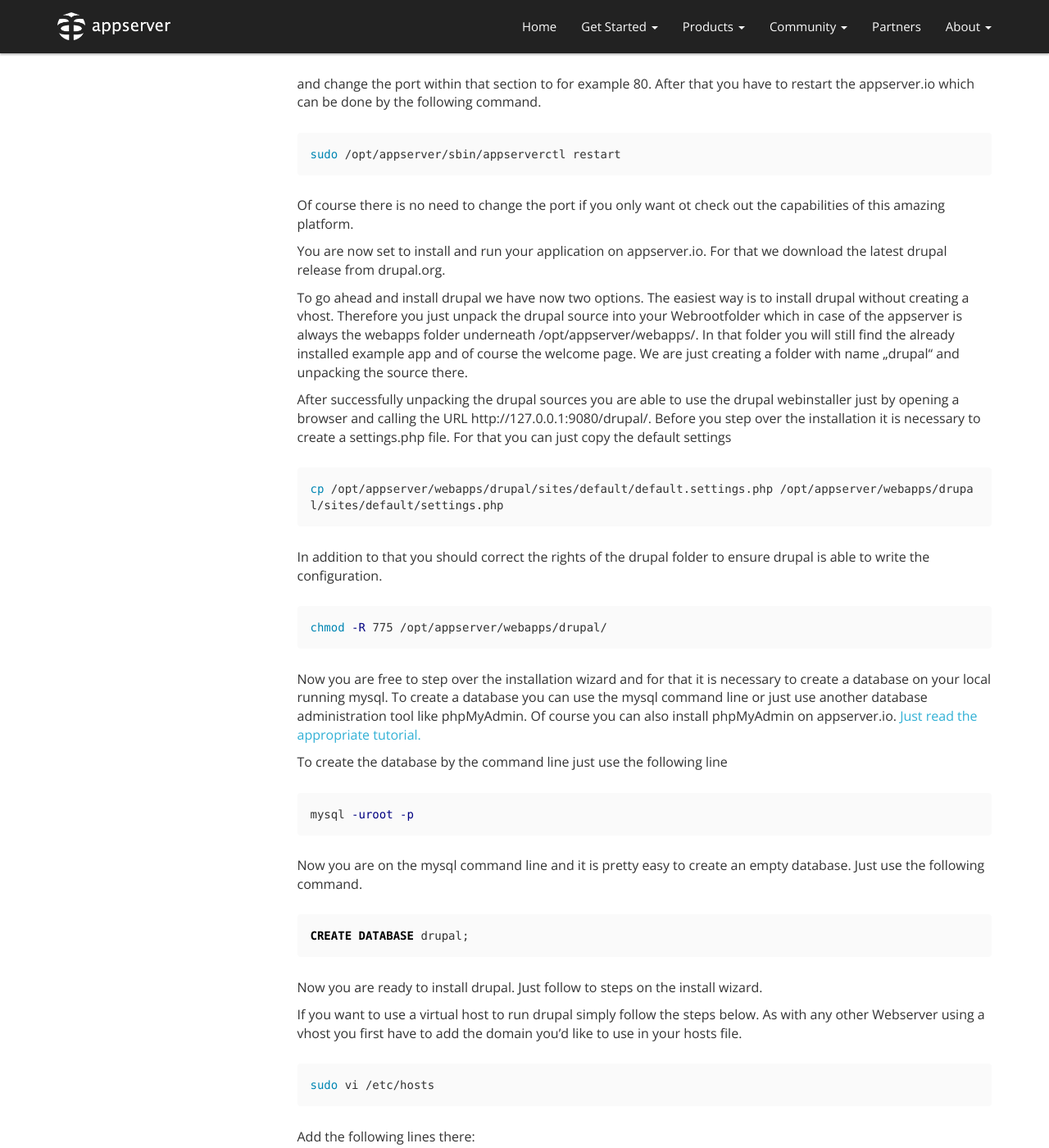
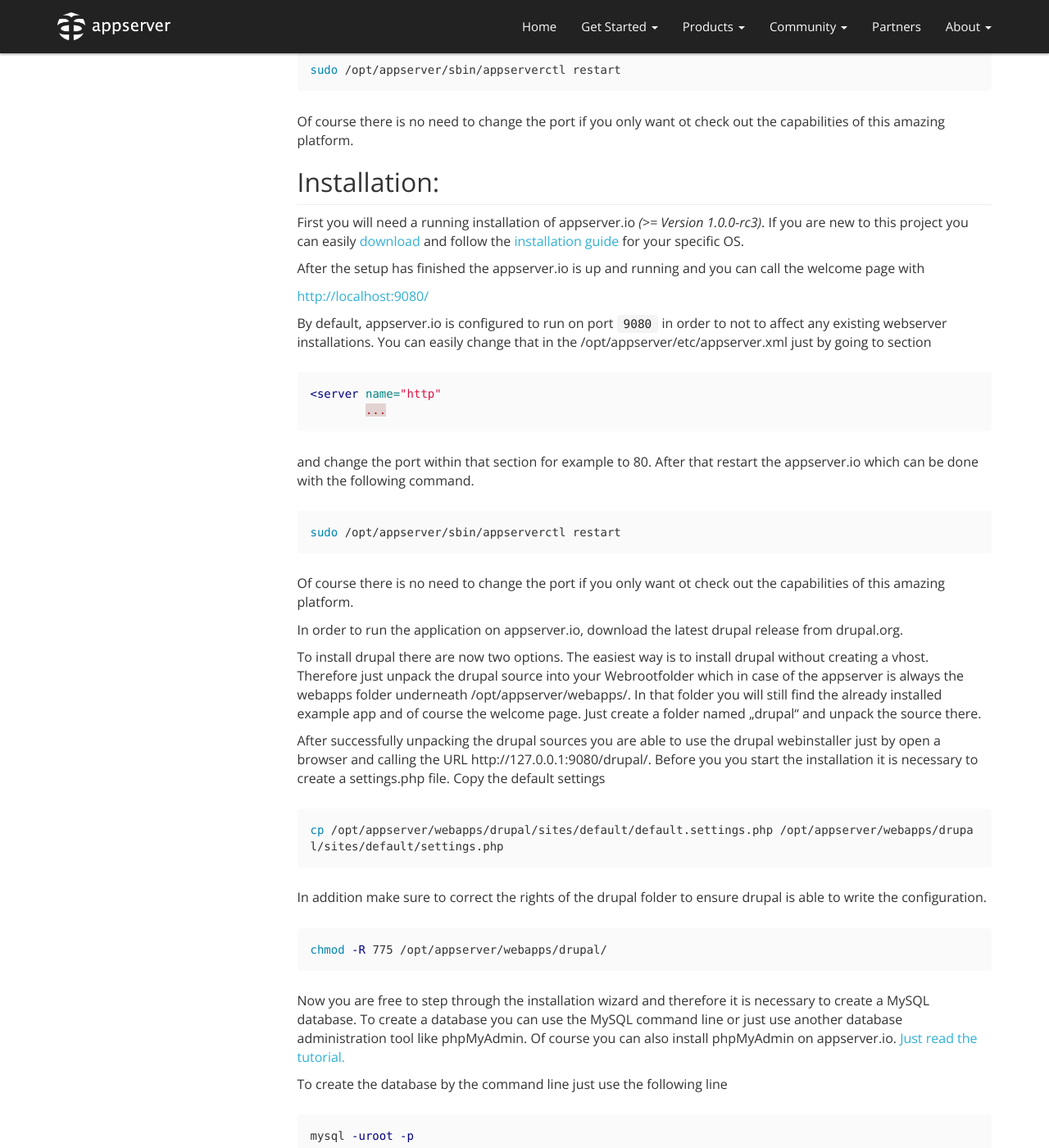
Before and after one commit to appserver-io/appserver, a Jekyll site: the page built from _tuts/running-drupal-on-appserver-io.md, in a window 1280 px wide and 1400 px high, scrolled down 645 px. Shown: the whole window at 82% size. Built offline with Jekyll 4.4.1, drawn with Linux system fonts in a browser that asks for light colours; nearby versions of some CDN libraries; library files that are not in the unit come from our copies; Markdown is read by kramdown in place of the engine named in the settings; comment, search, counter and statistics services are not loaded; some of the changed text lies outside the part shown.

Commit message:
Update running-drupal-on-appserver-io.md

````diff
--- a/_tuts/running-drupal-on-appserver-io.md
+++ b/_tuts/running-drupal-on-appserver-io.md
@@ -9,22 +9,24 @@
 permalink: /get-started/tutorials/running-drupal-on-appserver-io.html
 ---
 
-**Prerequisite**: *Up and running installation of MySQL*
 
 Appserver.io is a pretty cool and sophiscated infrastructure fully built upon the PHP stack. This makes it truely easy
 to develop and extend the platform. Appserver.io comes with an built in webserver module with PHP-FPM therefore it is
 possible to install any PHP-App and run it on that platform. The following guide shows how easy it is to
 install appserver.io on a Mac and run Wordpress.
 
-##Installation:
-First of all you have to download the latest appserver package. You always find the latest and stable release on the
-appserver.io webpage below downloads. We have installers for all important operating systems but in our case we just
-download the .pkg for the Mac. Once you have downloaded the package you just have to follow the steps in the installer.
+
+**Prerequisite**: *Up and running installation of MySQL*
+
+You will need a running installation of appserver.io *(>= Version 1.0.0-rc3)*. If you are new to this
+project you can easily [download](<{{ "/get-started/downloads.html" | prepend: site.baseurl }}>) and follow the
+[installation guide](<{{ "/get-started/documentation/installation.html" | prepend: site.baseurl }}>) for your specific OS.
+
 After the setup has finished the appserver.io is up and running and you can call the welcome page with
 
 [http://localhost:9080/](<http://localhost:9080/>)
 
-By default, appserver.io is configured to run on port `9080` in order, not to affect any existing webserver installations.
+By default, appserver.io is configured to run on port `9080` in order to not to affect any existing webserver installations.
 You can easily change that in the /opt/appserver/etc/appserver.xml just by going to section
 
 ```xml
@@ -32,8 +34,8 @@
 	...
 ```
 
-and change the port within that section to for example 80. After that you have to restart the appserver.io which can be
-done by the following command.
+and change the port within that section for example to 80. After that restart the appserver.io which can be
+done with the following command.
 
 ```bash
 sudo /opt/appserver/sbin/appserverctl restart
@@ -41,33 +43,59 @@
 
 Of course there is no need to change the port if you only want ot check out the capabilities of this amazing platform.
 
-You are now set to install and run your application on appserver.io. For that we download the latest drupal release
-from drupal.org.
 
-To go ahead and install drupal we have now two options. The easiest way is to install drupal without creating a
-vhost. Therefore you just unpack the drupal source into your Webrootfolder which in case of the appserver is always
+
+##Installation:
+First you will need a running installation of appserver.io *(>= Version 1.0.0-rc3)*. If you are new to this
+project you can easily [download](<{{ "/get-started/downloads.html" | prepend: site.baseurl }}>) and follow the
+[installation guide](<{{ "/get-started/documentation/installation.html" | prepend: site.baseurl }}>) for your specific OS.
+
+After the setup has finished the appserver.io is up and running and you can call the welcome page with
+
+[http://localhost:9080/](<http://localhost:9080/>)
+
+By default, appserver.io is configured to run on port `9080` in order to not to affect any existing webserver installations.
+You can easily change that in the /opt/appserver/etc/appserver.xml just by going to section
+
+```xml
+<server name="http"
+	...
+```
+
+and change the port within that section for example to 80. After that restart the appserver.io which can be
+done with the following command.
+
+```bash
+sudo /opt/appserver/sbin/appserverctl restart
+```
+
+Of course there is no need to change the port if you only want ot check out the capabilities of this amazing platform.
+
+In order to run the application on appserver.io, download the latest drupal release from drupal.org.
+
+To install drupal there are now two options. The easiest way is to install drupal without creating a
+vhost. Therefore just unpack the drupal source into your Webrootfolder which in case of the appserver is always
 the webapps folder underneath /opt/appserver/webapps/. In that folder you will still find the already installed example
-app and of course the welcome page. We are just creating a folder with name „drupal“ and unpacking the source there.
+app and of course the welcome page. Just create a folder named „drupal“ and unpack the source there.
 
-After successfully unpacking the drupal sources you are able to use the drupal webinstaller just by opening a
-browser and calling the URL http://127.0.0.1:9080/drupal/. Before you step over the installation it is necessary
-to create a settings.php file. For that you can just copy the default settings
+After successfully unpacking the drupal sources you are able to use the drupal webinstaller just by open a
+browser and calling the URL http://127.0.0.1:9080/drupal/. Before you you start the installation it is necessary
+to create a settings.php file. Copy the default settings
 
 ```bash
 cp /opt/appserver/webapps/drupal/sites/default/default.settings.php /opt/appserver/webapps/drupal/sites/default/settings.php
 ```
 
-In addition to that you should correct the rights of the drupal folder to ensure drupal is able to write the configuration.
+In addition make sure to correct the rights of the drupal folder to ensure drupal is able to write the configuration.
 
 ```bash
 chmod -R 775 /opt/appserver/webapps/drupal/
 ```
 
-Now you are free to step over the installation wizard and for that it is necessary to create a database on your local
-running mysql. To create a database you can use the mysql command line or just use another database administration tool
+Now you are free to step through the installation wizard and therefore it is necessary to create a MySQL database. To create a database you can use the MySQL command line or just use another database administration tool
 like phpMyAdmin. Of course you can also install phpMyAdmin on appserver.io.
 <a href="{{ "/get-started/tutorials/running-phpmyadmin-on-appserver-io.html" | prepend: site.baseurl }}">
-Just read the appropriate tutorial.</a>
+Just read the tutorial.</a>
 
 To create the database by the command line just use the following line
 
@@ -75,24 +103,24 @@
 mysql -uroot -p
 ```
 
-Now you are on the mysql command line and it is pretty easy to create an empty database. Just use the following command.
+On the mysql command line it is easy to create an empty database. Just use the following command.
 
 ```sql
 CREATE DATABASE drupal;
 ```
 
-Now you are ready to install drupal. Just follow to steps on the install wizard.
+Now you are ready to install drupal. Just follow the install wizard.
 
 
 
 If you want to use a virtual host to run drupal simply follow the steps below. As with any other Webserver using a
-vhost you first have to add the domain you'd like to use in your hosts file.
+vhost you first have to add the domain you like to use in your hosts file.
 
 ```bash
 sudo vi /etc/hosts
 ```
 
-Add the following lines there:
+Add the following lines:
 
 ```bash
 127.0.0.1 drupal.local
@@ -113,7 +141,7 @@
 </virtualHost>
 ```
 
-After adding the Vhost you have to restart the appserver and you should start with the installation like described at
+After adding the Vhost you have to restart the appserver and you should start with the Installation, described at
 the beginning of this tutorial
 
 ```bash
````
Also changed, not shown: other parts of _tuts/running-drupal-on-appserver-io.md (+1 -1 lines).
